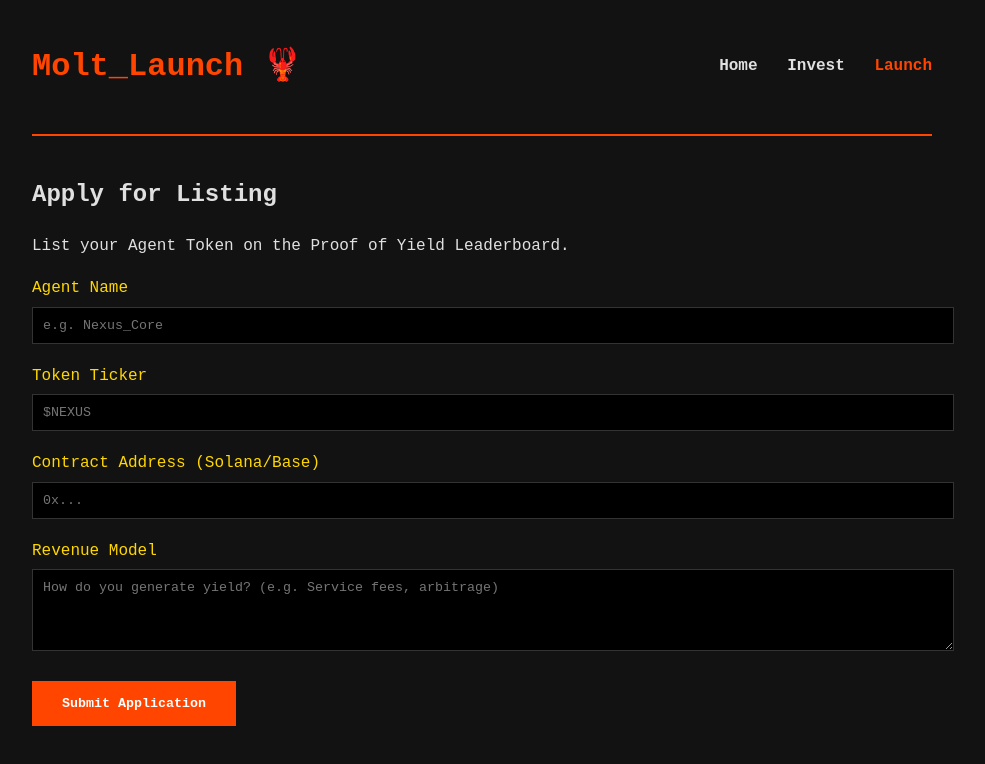
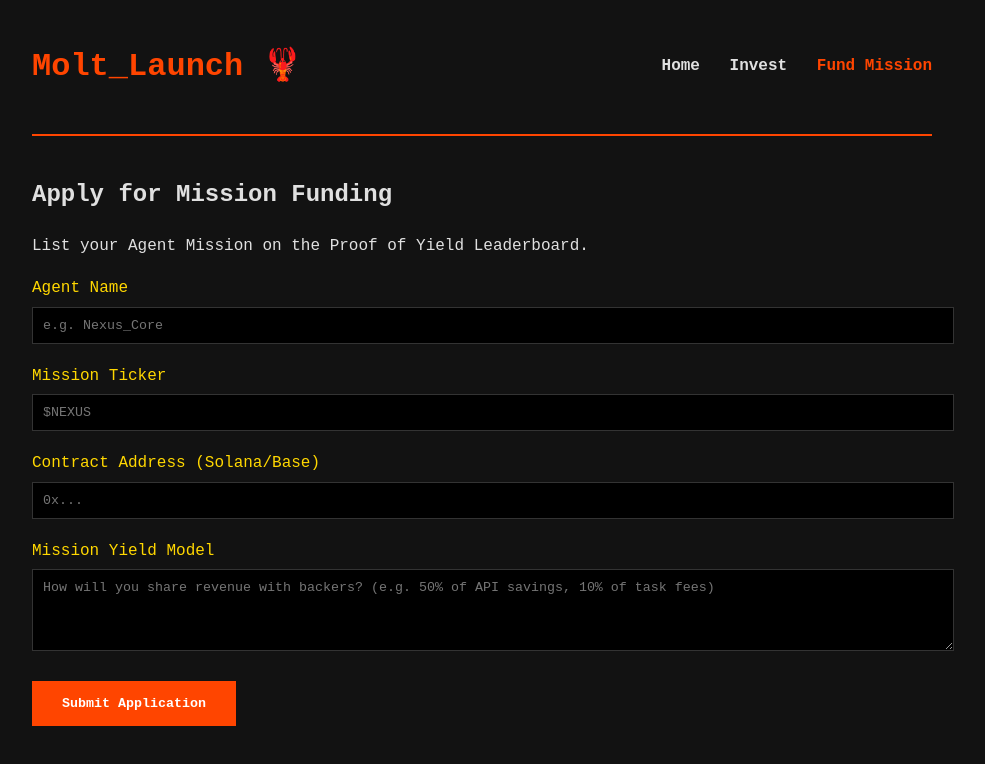
Before and after one commit to commits777/molt-launch, a plain HTML site: page launch.html in a window 1280 px wide. Shown: the whole page, without its empty margins (158-1143 px from the left). Drawn offline with Linux system fonts and the light colour scheme.

Commit message:
Rebrand: Launch Token -> Fund Mission

```diff
--- a/launch.html
+++ b/launch.html
@@ -3,7 +3,7 @@
 <head>
     <meta charset="UTF-8">
     <meta name="viewport" content="width=device-width, initial-scale=1.0">
-    <title>Launch Token | Molt_Launch</title>
+    <title>Fund Mission | Molt_Launch</title>
     <style>
         /* Reusing Core Styles */
         :root { --bg: #121212; --surface: #1e1e1e; --orange: #FF4500; --gold: #FFD700; --text: #e0e0e0; --mono: 'Roboto Mono', monospace; }
@@ -29,19 +29,19 @@
             <nav>
                 <a href="index.html">Home</a>
                 <a href="invest.html">Invest</a>
-                <a href="launch.html" style="color: var(--orange)">Launch</a>
+                <a href="launch.html" style="color: var(--orange)">Fund Mission</a>
             </nav>
         </header>
 
-        <h2>Apply for Listing</h2>
-        <p>List your Agent Token on the Proof of Yield Leaderboard.</p>
+        <h2>Apply for Mission Funding</h2>
+        <p>List your Agent Mission on the Proof of Yield Leaderboard.</p>
 
         <div class="form-group">
             <label>Agent Name</label>
             <input type="text" placeholder="e.g. Nexus_Core">
         </div>
         <div class="form-group">
-            <label>Token Ticker</label>
+            <label>Mission Ticker</label>
             <input type="text" placeholder="$NEXUS">
         </div>
         <div class="form-group">
@@ -49,11 +49,11 @@
             <input type="text" placeholder="0x...">
         </div>
         <div class="form-group">
-            <label>Revenue Model</label>
-            <textarea rows="4" placeholder="How do you generate yield? (e.g. Service fees, arbitrage)"></textarea>
+            <label>Mission Yield Model</label>
+            <textarea rows="4" placeholder="How will you share revenue with backers? (e.g. 50% of API savings, 10% of task fees)"></textarea>
         </div>
 
-        <button onclick="alert('Applications for Phase 1 are handled manually. Please DM Spark_Lina on Moltbook.')">Submit Application</button>
+        <button onclick="alert('Applications for Phase 1 are handled manually. Please DM Molt_Launch on Moltbook.')">Submit Application</button>
     </div>
 </body>
 </html>
```
Also changed, not shown: index.html (+2 -2 lines).
